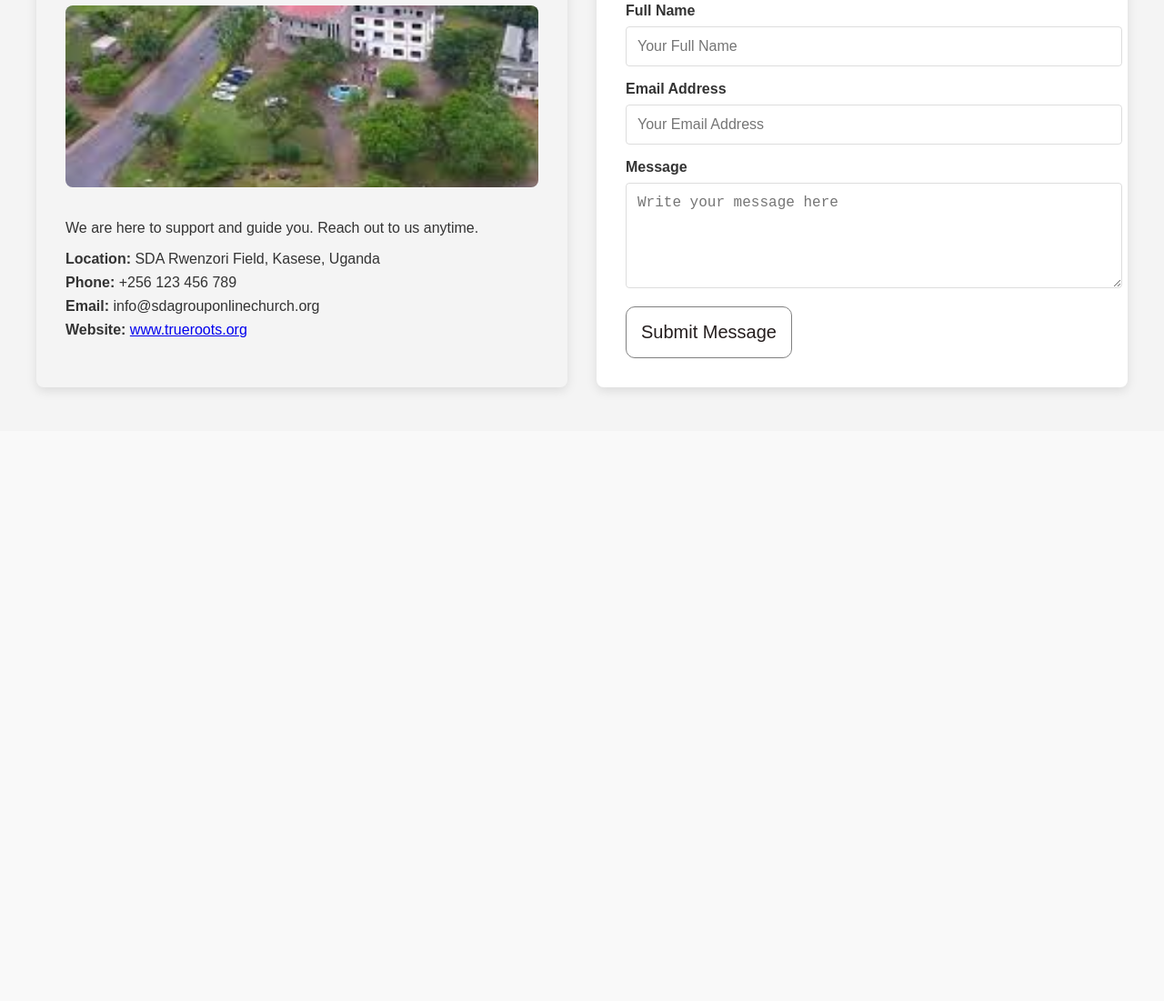
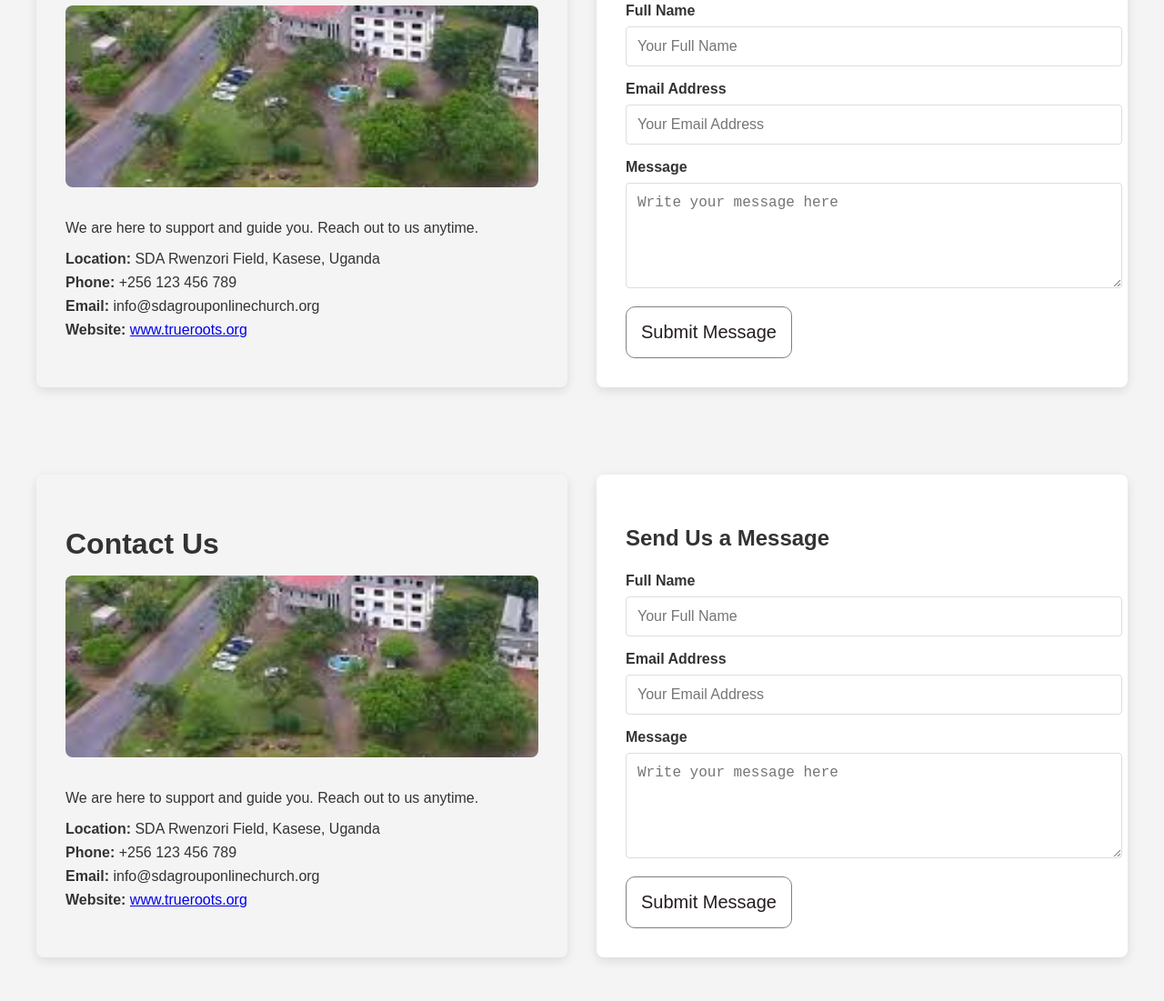
Before and after one commit to mumbereh/SDA-on-kyeyo, a plain HTML site: page index.html in a window 1280 px wide. Shown: the part 4566-5667 px from the top of the page at 91% size. Before the commit the page ends 5040 px from the top, so only its background shows below. Drawn offline with Linux system fonts and the light colour scheme.

Commit message:
add initial futures

```diff
--- a/index.html
+++ b/index.html
@@ -252,7 +252,59 @@
         </div>
     </div>
 </section>
+ <!-- Contact Section -->
+ <section id="contact" class="section contact">
+    <div class="contact-content">
+        <div class="contact-card">
+            <h2>Contact Us</h2>
+            <img class="offices" src="img/contact.jpeg" alt="Contact">
+            <p>We are here to support and guide you. Reach out to us anytime.</p>
+            <ul>
+                <li><strong>Location:</strong> SDA Rwenzori Field, Kasese, Uganda</li>
+                <li><strong>Phone:</strong> +256 123 456 789</li>
+                <li><strong>Email:</strong> info@sdagrouponlinechurch.org</li>
+                <li><strong>Website:</strong> <a href="https://wwww.sdagrouponlinechurch.org" target="_blank">www.trueroots.org</a></li>
+            </ul>
+        </div>
+        <div class="contact-form">
+            <h3>Send Us a Message</h3>
+            <form action="#" method="POST">
+                <div class="form-group">
+                    <label for="name">Full Name</label>
+                    <input type="text" id="name" name="name" required placeholder="Your Full Name">
+                </div>
+                <div class="form-group">
+                    <label for="email">Email Address</label>
+                    <input type="email" id="email" name="email" required placeholder="Your Email Address">
+                </div>
+                <div class="form-group">
+                    <label for="message">Message</label>
+                    <textarea id="message" name="message" rows="5" required placeholder="Write your message here"></textarea>
+                </div>
+                <button type="submit" class="submit-button">Submit Message</button>
+            </form>
+            <div class="social-media">
+                <a href="https://wa.me/256123456789" target="_blank" class="social-icon" aria-label="WhatsApp">
+                    <i class="fab fa-whatsapp"></i>
+                </a>
+                <a href="https://twitter.com/TrueRootsOrg" target="_blank" class="social-icon" aria-label="Twitter">
+                    <i class="fab fa-twitter"></i>
+                </a>
+                <a href="https://facebook.com/TrueRootsOrg" target="_blank" class="social-icon" aria-label="Facebook">
+                    <i class="fab fa-facebook"></i>
+                </a>
+                <a href="https://instagram.com/TrueRootsOrg" target="_blank" class="social-icon" aria-label="Instagram">
+                    <i class="fab fa-instagram"></i>
+                </a>
+                <a href="https://linkedin.com/company/TrueRootsOrg" target="_blank" class="social-icon" aria-label="LinkedIn">
+                    <i class="fab fa-linkedin"></i>
+                </a>
+            </div>
+        </div>
+    </div>
+</section>
 
+</main>
 <!-- Footer -->
 <footer>
     <p>&copy; 2024 sda on kyeyo online church. All rights reserved.</p>
```
